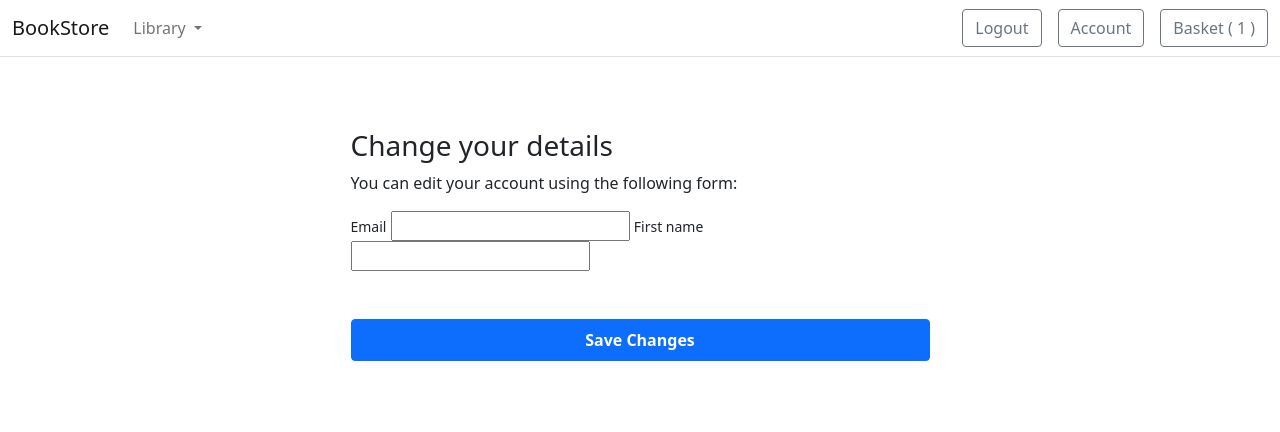
After one commit to lazy-billy/ecommerce_store, a Django app: template templates/account/user/edit_details.html in a window 1280 px wide. The commit adds this page. Shown: the top 432 px of the page. Run offline with Django 4.2, Linux system fonts and the light colour scheme; the template is opened without the code that fills it: most values are stand-ins (such as "Sample title", 1, 10 or a date in 2020); form fields are guessed from the names that the template uses.

Commit message:
added edit profile template

```diff
--- a/templates/account/user/dashboard.html
+++ b/templates/account/user/dashboard.html
@@ -9,7 +9,7 @@
     </div>
     <div class="col-12 d-flex justify-content-between">
       <div>Manage your <b>orders</b> and personal details </div>
-      <div><a href="">Change Details</a></div>
+      <div><a href="{% url "account:edit_details" %}">Change Details</a></div>
     </div>
     <hr />
   </div>
--- /dev/null
+++ b/templates/account/user/edit_details.html
@@ -0,0 +1,50 @@
+{% extends "../../store/base.html" %}
+{% block title %}Edit Profile{% endblock %}
+{% block content %}
+
+<div class="container-fluid">
+    <div class="row no-gutter">
+        <div class="col-md-12">
+            <div class="login d-flex align-items-center py-5">
+                <div class="container">
+                    <div class="row">
+                        <div class="col-12 col-lg-7  mx-auto">
+
+                <form class="account-form px-4 pt-4" method="post" enctype="multipart/form-data">
+
+                    {% if user_form.is_valid and profile_form.is_valid  %}
+                    <div class="alert alert-primary" role="alert">
+                        Details successfully updated!
+                    </div>
+                    <p class="small text-center pt-0">
+                        <a href="{% url "account:dashboard" %}">Back to Dashboard</a>
+                    </p>
+                    {%else%}
+                    <h3>Change your details</h3>
+                    <p>You can edit your account using the following form:</p>
+                    {% endif %}
+
+                    {% if form.errors %}
+                    <div class="alert alert-primary" role="alert">
+                        Error: Please try again!
+                    </div>
+                    {% endif %}
+
+                    {% csrf_token %}
+                    <label class="small font-weight-bold">{{ user_form.email.label}}</label>
+                    {{ user_form.email }}
+                    <label class="small font-weight-bold">{{ user_form.first_name.label}}</label>
+                    {{ user_form.first_name }}
+
+
+
+                    <button class="btn btn-primary btn-block py-2 mb-4 mt-5 fw-bold w-100" type="submit"
+                        value="Save changes">Save Changes</button>
+                        </div>
+                    </div>
+                </div>
+            </div>
+        </div>
+    </div>
+</div>
+{% endblock %}
```
